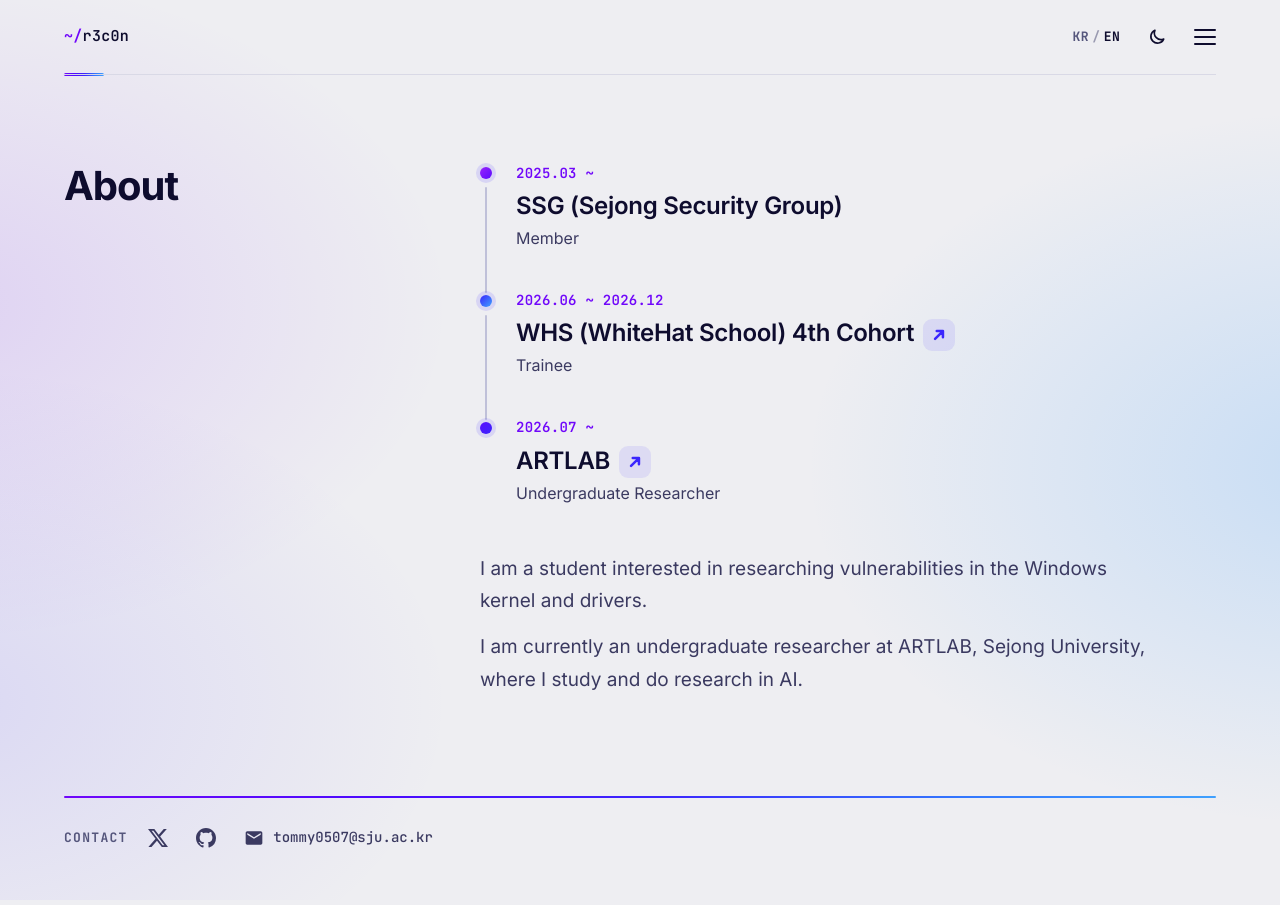
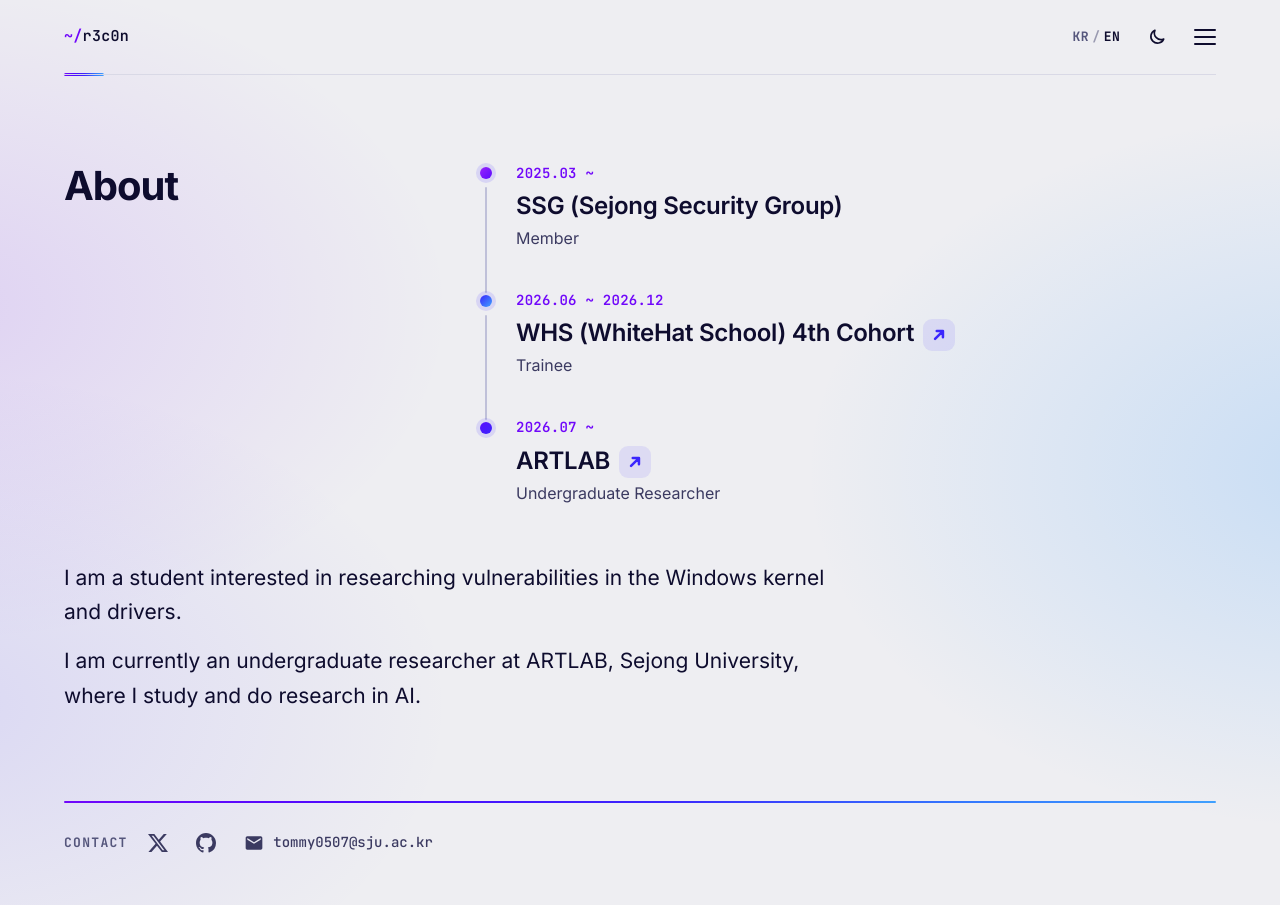
Before and after one commit to jhlee0507/jhlee0507.github.io, a Jekyll site: the page built from about/index.html, in a window 1280 px wide. Built offline with Jekyll 4.4.1, drawn with Linux system fonts in a browser that asks for light colours.

Commit message:
Align the About introduction with the heading, larger and in the heading colour

```diff
--- a/about/index.html
+++ b/about/index.html
@@ -18,6 +18,7 @@ intro_ko:
     </div>
     <div>
       {% include timeline.html items=site.data.about %}
+    </div>
     {%- if page.intro.size > 0 %}
     <div class="about-intro">
       {%- for line in page.intro %}
@@ -27,5 +28,4 @@ intro_ko:
     </div>
     {%- endif %}
   </div>
-  </div>
 </section>
--- a/assets/css/site.css
+++ b/assets/css/site.css
@@ -228,11 +228,12 @@ h2,.sec-head h1{margin:0;font-size:clamp(1.75rem,3.2vw,2.5rem);line-height:1.15;
 .sec-head p{text-wrap:balance}
 
 /* about */
-/* a short introduction under the timeline */
-.about-intro{margin:3rem 0 0;max-width:42rem;font-size:1.1875rem;line-height:1.7;color:var(--ink-2)}
+/* a short introduction under the timeline: across the page from the left edge, in the colour of the heading */
+.about-intro{grid-column:1 / -1;margin:1.25rem 0 0;max-width:48rem;font-size:1.3125rem;line-height:1.65;color:var(--ink)}
 .about-intro p{margin:0}
 .about-intro p + p{margin-top:.875rem}
-@media (max-width:47.99rem){.about-intro{margin-top:2.5rem;font-size:1.125rem;line-height:1.65}}
+@media (min-width:64rem){.about-intro{margin-top:.5rem}}
+@media (max-width:47.99rem){.about-intro{font-size:1.1875rem;line-height:1.6}}
 /* a timeline: a thin rail with a dot per entry, the period above what it was */
 .timeline{list-style:none;margin:0;padding:0}
 .timeline li{position:relative;padding:0 0 2.5rem 2.25rem}
```
Also changed, not shown: other parts of about/index.html (+1 -1 lines). Lines whose indentation alone changed are shown as unchanged.
